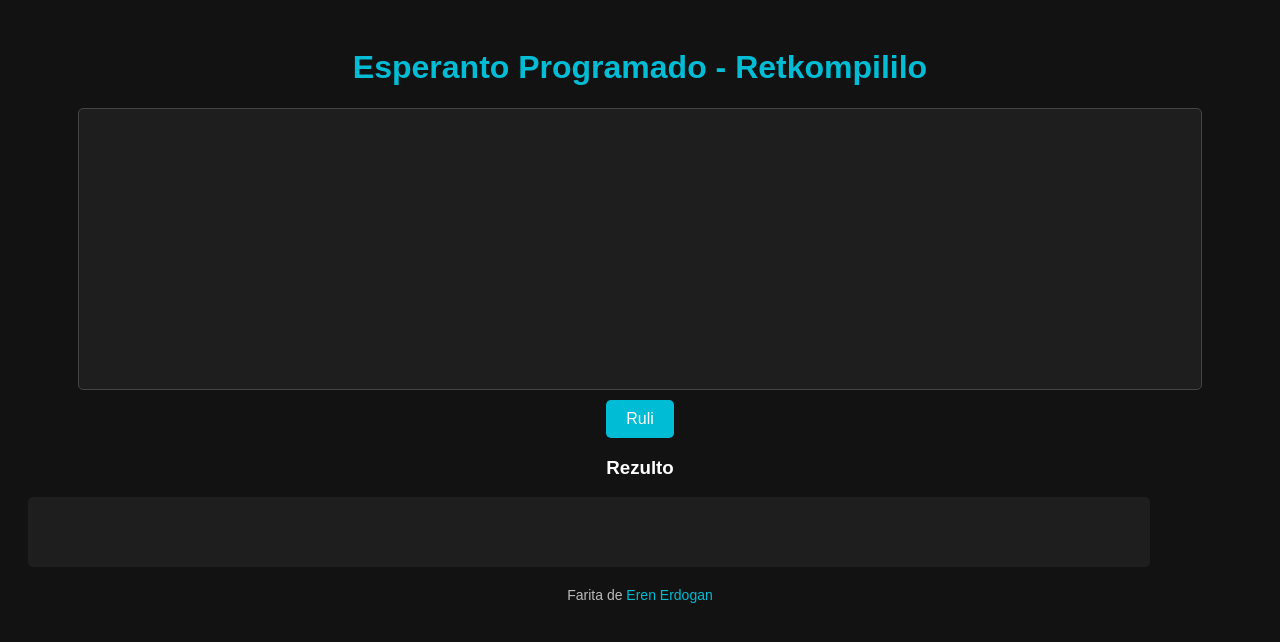
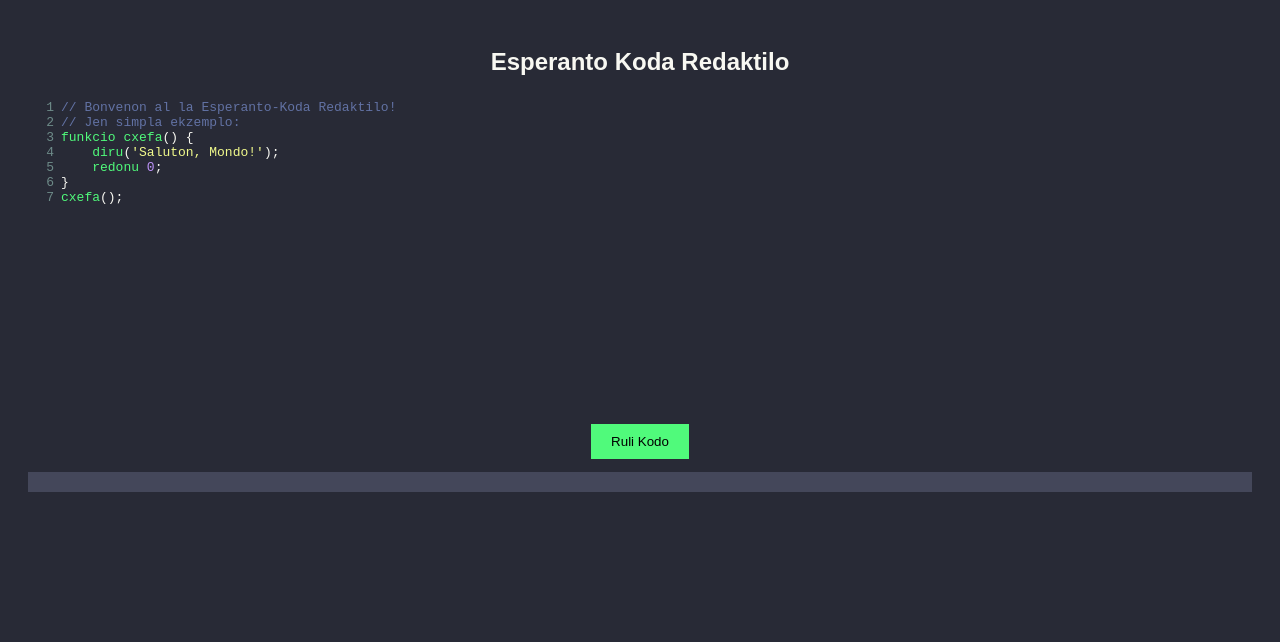
Before and after one commit to ErenErdogan46/kodo-esperanto, a plain HTML site: page index.html in a window 1280 px wide. Drawn offline with nearby package versions, Linux system fonts and the light colour scheme.

Commit message:
Update index.html

```diff
--- a/index.html
+++ b/index.html
@@ -3,106 +3,58 @@
 <head>
     <meta charset="UTF-8">
     <meta name="viewport" content="width=device-width, initial-scale=1.0">
-    <title>Esperanto Programado</title>
+    <title>Esperanto Koda Redaktilo</title>
+    <script src="https://cdnjs.cloudflare.com/ajax/libs/codemirror/5.65.14/codemirror.min.js"></script>
+    <link rel="stylesheet" href="https://cdnjs.cloudflare.com/ajax/libs/codemirror/5.65.14/codemirror.min.css">
+    <link rel="stylesheet" href="https://cdnjs.cloudflare.com/ajax/libs/codemirror/5.65.14/theme/dracula.css">
+    <script src="https://cdnjs.cloudflare.com/ajax/libs/codemirror/5.65.14/mode/javascript/javascript.min.js"></script>
     <style>
-        body {
-            font-family: Arial, sans-serif;
-            text-align: center;
-            background-color: #121212;
-            color: white;
-            padding: 20px;
-        }
-
-        h1 {
-            color: #00bcd4;
-        }
-
-        #editor-container {
-            width: 90%;
-            margin: auto;
-            text-align: left;
-            border: 1px solid #444;
-            border-radius: 5px;
-            padding: 10px;
-            background: #1e1e1e;
-            min-height: 200px;
-            color: white;
-            font-family: monospace;
-            overflow-y: auto;
-            white-space: pre-wrap;
-        }
-
-        #esperantoCode {
-            outline: none;
-            width: 100%;
-            min-height: 200px;
-            font-size: 16px;
-            font-family: monospace;
-            background: transparent;
-            border: none;
-            color: white;
-        }
-
-        button {
-            padding: 10px 20px;
-            font-size: 16px;
-            cursor: pointer;
-            border: none;
-            border-radius: 5px;
-            background-color: #00bcd4;
-            color: white;
-            margin-top: 10px;
-        }
-
-        button:hover {
-            background-color: #0097a7;
-        }
-
-        pre {
-            width: 90%;
-            min-height: 50px;
-            background: #1e1e1e;
-            color: #00ff00;
-            padding: 10px;
-            border-radius: 5px;
-            text-align: left;
-            overflow-x: auto;
-            white-space: pre-wrap;
-            font-family: monospace;
-        }
-
-        .keyword {
-            color: #ffa500;
-            font-weight: bold;
-        }
-
-        .error {
-            text-decoration: underline;
-            text-decoration-color: red;
-            text-decoration-thickness: 2px;
-        }
-
-        footer {
-            margin-top: 20px;
-            font-size: 14px;
-            color: #bbb;
-        }
+        body { font-family: Arial, sans-serif; text-align: center; padding: 20px; background: #282a36; color: #f8f8f2; }
+        #editor { width: 80%; height: 300px; border: 1px solid #ccc; margin: 0 auto; }
+        .CodeMirror { height: 300px; text-align: left; }
+        button { margin-top: 10px; padding: 10px 20px; background: #50fa7b; border: none; cursor: pointer; color: black; }
+        pre { background: #44475a; padding: 10px; text-align: left; color: #f8f8f2; }
     </style>
 </head>
 <body>
-    <h1>Esperanto Programado - Retkompililo</h1>
+    <h2>Esperanto Koda Redaktilo</h2>
+    <textarea id="editor"></textarea>
+    <br>
+    <button onclick="runCode()">Ruli Kodo</button>
+    <pre id="output"></pre>
 
-    <div id="editor-container">
-        <div id="esperantoCode" contenteditable="true" spellcheck="false" oninput="highlightCode(); checkErrors();"></div>
-    </div>
+    <script>
+        var editor = CodeMirror.fromTextArea(document.getElementById("editor"), {
+            lineNumbers: true,
+            mode: "javascript",
+            theme: "dracula"
+        });
 
-    <button onclick="runEsperantoCode()">Ruli</button>
+        editor.setValue("// Bonvenon al la Esperanto-Koda Redaktilo!\n" +
+                        "// Jen simpla ekzemplo:\n" +
+                        "funkcio cxefa() {\n" +
+                        "    diru('Saluton, Mondo!');\n" +
+                        "    redonu 0;\n" +
+                        "}\n" +
+                        "cxefa();");
 
-    <h3>Rezulto</h3>
-    <pre id="esperantoOutput"></pre>
+        function esperantoToJS(code) {
+            return code
+                .replace(/funkcio\s+([a-zA-Z_][a-zA-Z0-9_]*)\s*\(/g, "function $1(") // Funkcio → function
+                .replace(/diru\s*\((.*?)\);/g, "console.log($1);") // diru → console.log
+                .replace(/redonu/g, "return"); // redonu → return
+        }
 
-    <footer>Farita de <span style="color:#00bcd4;">Eren Erdogan</span></footer>
-
-    <script src="compiler2.js"></script>
+        function runCode() {
+            let code = editor.getValue();
+            let jsCode = esperantoToJS(code);
+            try {
+                let output = new Function(jsCode)();
+                document.getElementById("output").innerText = output ?? "Kodo sukcese rulita!";
+            } catch (error) {
+                document.getElementById("output").innerText = "Eraro: " + error.message;
+            }
+        }
+    </script>
 </body>
 </html>
```
